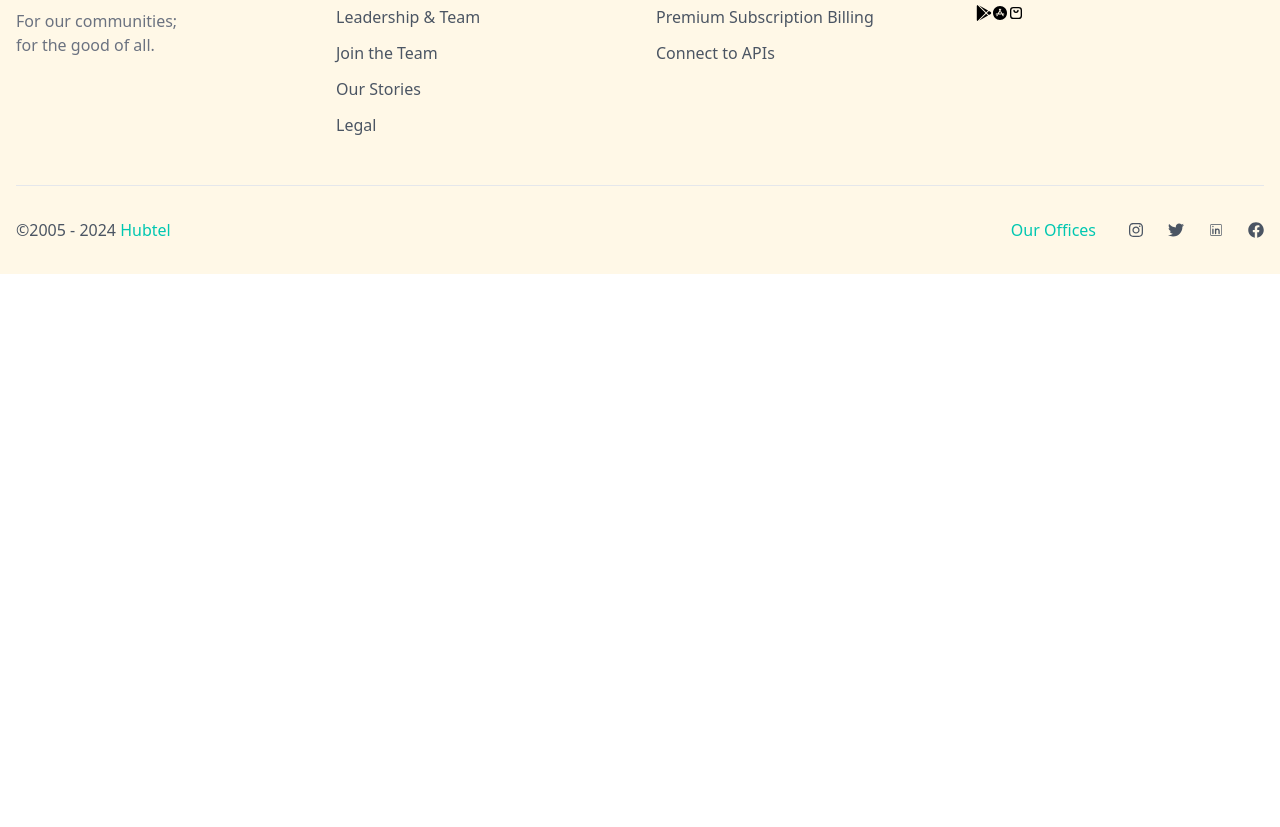
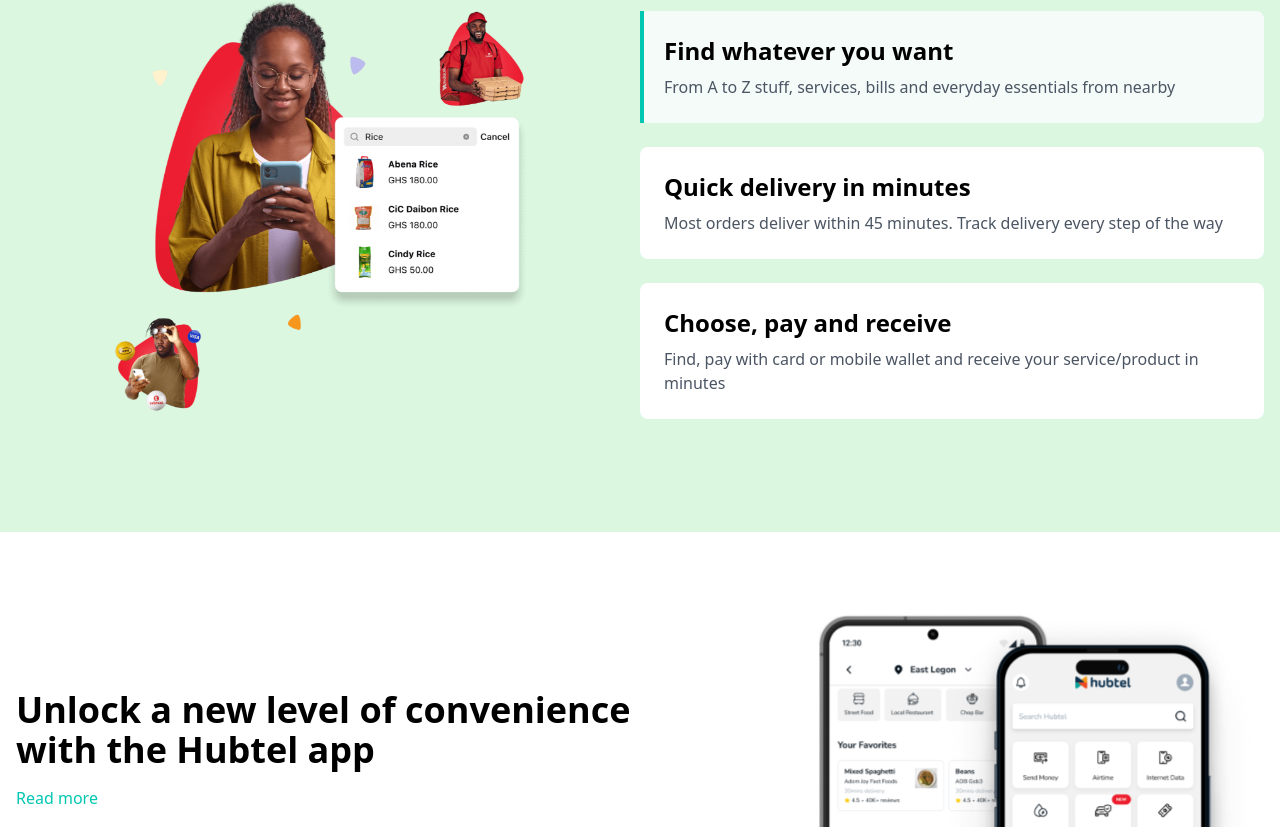
Before and after one commit to AWESOME04/Hubtel, a React (Vite) app: page / in a window 1280 px wide. Shown: the part 1053-1880 px from the top of the page. Before the commit the page ends 1327 px from the top, so only its background shows below. Built offline with nearby package versions, Linux system fonts and the light colour scheme.

Commit message:
feat: add sections to App component

```diff
--- a/src/App.tsx
+++ b/src/App.tsx
@@ -1,6 +1,8 @@
 import { BrowserRouter as Router } from 'react-router-dom';
 import Navbar from './components/Navbar';
 import HeroSection from './components/HeroSection';
+import FeaturesSection from './components/FeaturesSection';
+import DownloadSection from './components/DownloadSection';
 import Footer from './components/Footer';
 
 function App() {
@@ -10,6 +12,8 @@
         <Navbar />
         <main className="flex-grow">
           <HeroSection />
+          <FeaturesSection />
+          <DownloadSection />
         </main>
         <Footer />
       </div>
```
